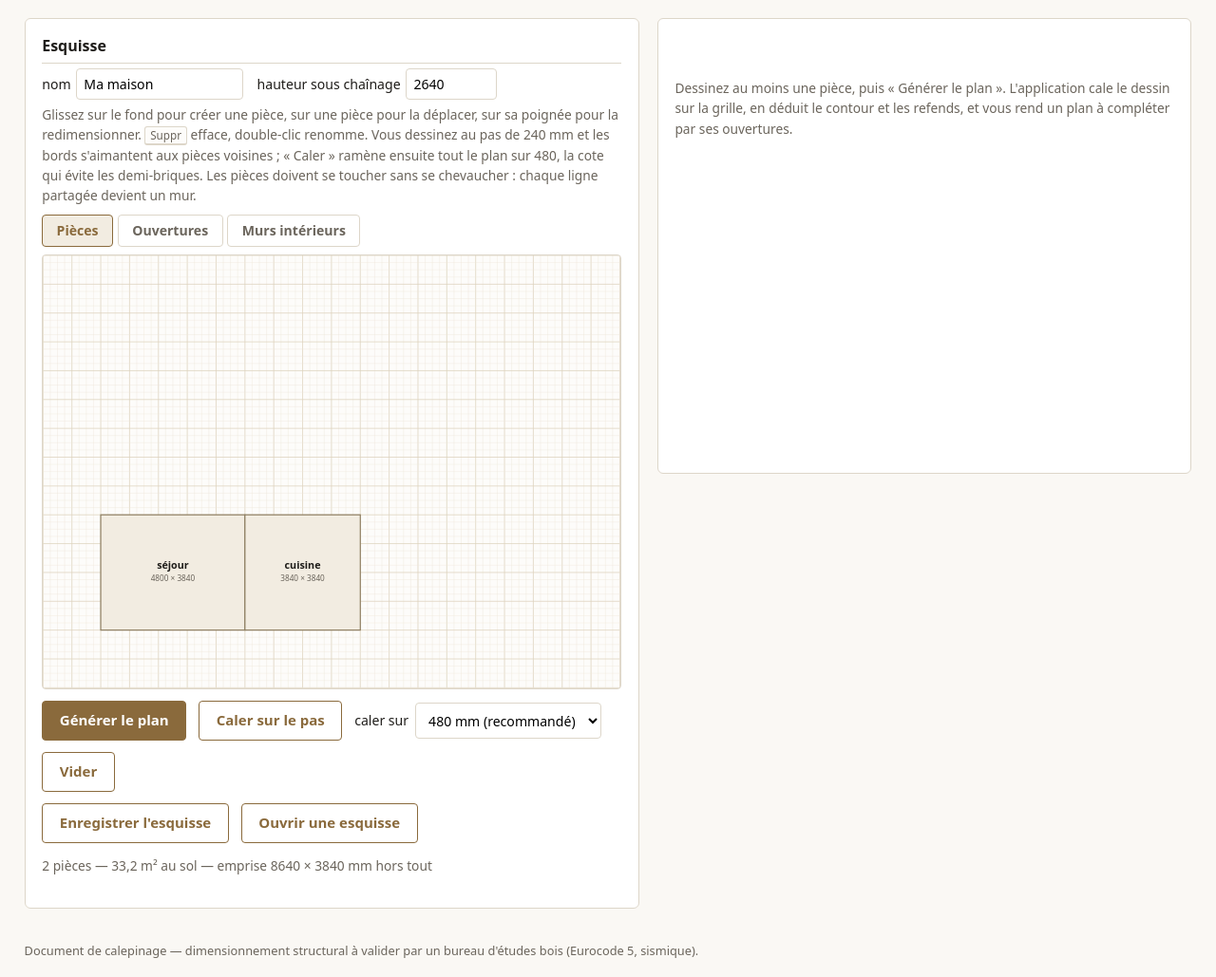
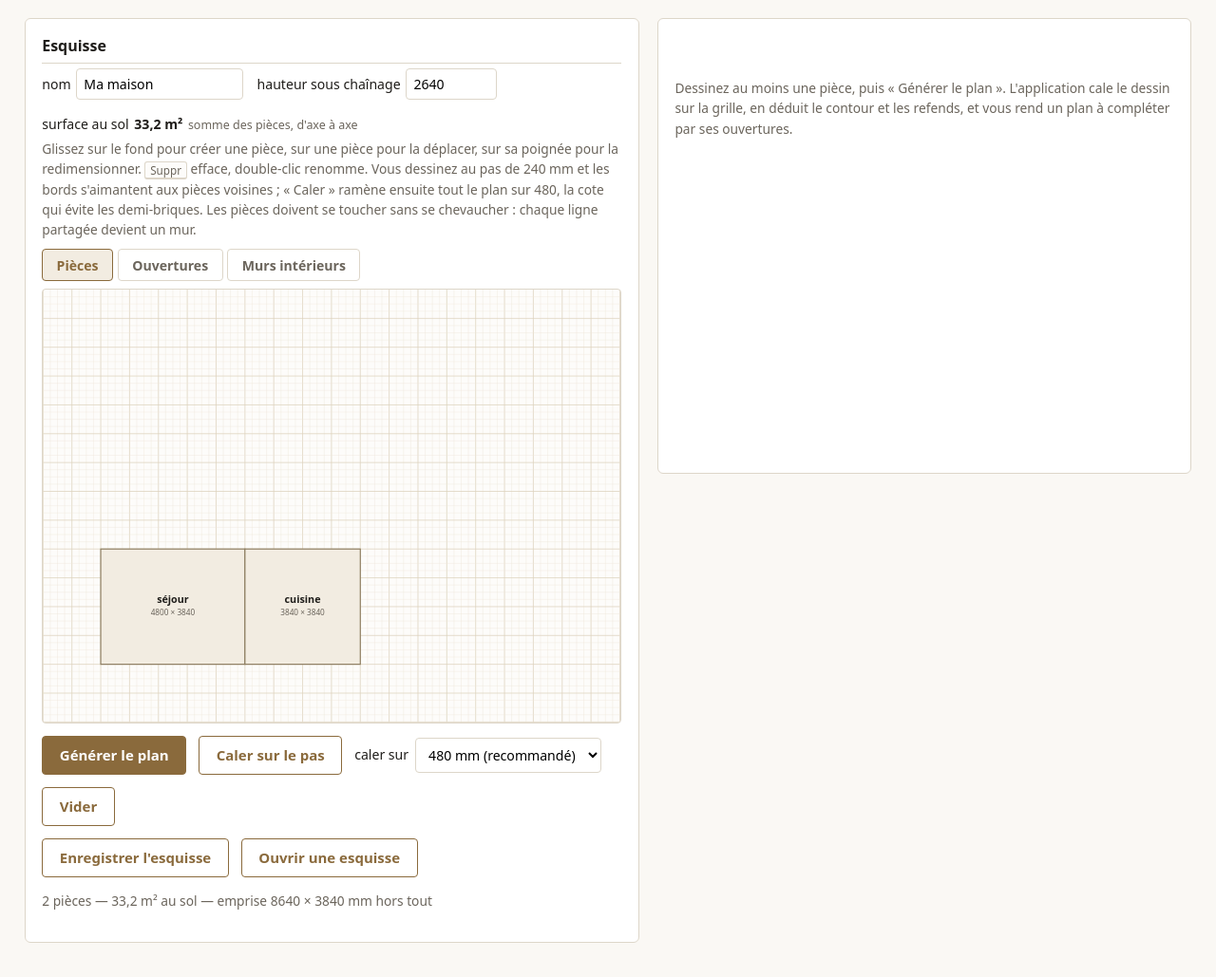
Before and after one commit to pobsteta/obqo, a FastAPI app: page / in a window 1280 px wide. Shown: the part 95-1124 px from the top of the page at 95% size. Run offline with FastAPI, Linux system fonts and the light colour scheme.

Commit message:
fix(esquisse): une piece se cote en longueur et largeur, pas en hauteur
Vu en plan, un rectangle de piece n'a que des cotes horizontales. Le
formulaire disait « largeur x hauteur » : la seule hauteur d'une
esquisse est la hauteur sous chainage, commune a tout le batiment, et
celle d'une ouverture — qui est bien verticale, sous le linteau.

- la zone « Piece selectionnee » demande **longueur** (l'axe des x) et
  **largeur** (l'axe des y), et son aide dit ou est passee la hauteur ;
- les constats du serveur suivent : « longueur 5100 mm : multiple de 240
  attendu », la ou ils annonçaient une hauteur de piece ;
- `model.esquisse.Piece` documente ses deux champs. Ils gardent leurs
  noms — `largeur` et `hauteur` — parce que ce sont ceux des esquisses
  deja enregistrees : les renommer casserait les fichiers pour un
  vocabulaire. La zone des ouvertures, elle, ne change pas : « hauteur x
  largeur » y est exact.

Et la surface totale se voit enfin : elle etait calculee et affichee,
mais en bas du volet, dans la barre d'etat ou elle se cherchait. Elle
s'affiche desormais en haut, a cote du nom et de la hauteur sous
chainage — « surface au sol 33,2 m2 », somme des pieces d'axe a axe —
et suit chaque geste comme le reste du dessin.

```diff
--- a/src/obqo/engine/esquisse.py
+++ b/src/obqo/engine/esquisse.py
@@ -567,7 +567,9 @@ def vers_plan(esquisse: Esquisse) -> tuple[Plan | None, Rapport]:
     """Convertit une esquisse en plan obqo. Retourne None si c'est impossible."""
     rapport = Rapport()
     for piece in esquisse.pieces:
-        for cote, valeur in (("largeur", piece.largeur), ("hauteur", piece.hauteur)):
+        # Une piece se cote en plan : longueur et largeur, jamais une hauteur.
+        # Les champs du modele gardent leurs noms — voir `model.esquisse.Piece`.
+        for cote, valeur in (("longueur", piece.largeur), ("largeur", piece.hauteur)):
             if valeur % GRILLE:
                 rapport.ajouter(
                     Gravite.ERREUR,
--- a/src/obqo/web/statique/esquisse.js
+++ b/src/obqo/web/statique/esquisse.js
@@ -177,9 +177,10 @@ function dessiner() {
   });
 
   if (typeof memoriser === "function") memoriser();
-  // Le formulaire suit l'etat comme le dessin : une seule source, un seul
-  // endroit ou le rafraichir.
+  // Le formulaire et le compteur suivent l'etat comme le dessin : une seule
+  // source, un seul endroit ou les rafraichir.
   montrerFormePiece();
+  document.getElementById("surface-totale").textContent = surfaceTotale();
 
   if (conflits.size) {
     const noms = [...conflits].map((i) => `« ${pieces[i].nom} »`).join(", ");
@@ -865,8 +866,12 @@ function montrerFormePiece() {
   const piece = pieces[selection];
   forme.hidden = false;
   document.getElementById("piece-nom").value = piece.nom;
-  document.getElementById("piece-largeur").value = piece.largeur;
-  document.getElementById("piece-hauteur").value = piece.hauteur;
+  // Le modele dit `largeur`/`hauteur` — ce sont les noms du fichier d'esquisse
+  // deja enregistre — mais une piece vue en plan n'a pas de hauteur : elle a
+  // une longueur (en x) et une largeur (en y). La hauteur de la maison est la
+  // hauteur sous chainage, commune a tout le batiment.
+  document.getElementById("piece-longueur").value = piece.largeur;
+  document.getElementById("piece-largeur").value = piece.hauteur;
   document.getElementById("piece-x").value = piece.x;
   document.getElementById("piece-y").value = piece.y;
   document.getElementById("piece-resume").textContent = resumeDeLaPiece(piece);
@@ -875,8 +880,8 @@ function montrerFormePiece() {
 function resumeDeLaPiece(piece) {
   const surface = (piece.largeur * piece.hauteur) / 1e6;
   const lignes = [
-    `« ${piece.nom} » : ${piece.largeur} × ${piece.hauteur} mm d'axe à axe, ` +
-      `${surface.toFixed(1).replace(".", ",")} m²`,
+    `« ${piece.nom} » : longueur ${piece.largeur} × largeur ${piece.hauteur} mm ` +
+      `d'axe à axe, ${surface.toFixed(1).replace(".", ",")} m²`,
   ];
   if (Math.min(piece.largeur, piece.hauteur) < MINI) {
     lignes.push(
@@ -893,10 +898,10 @@ function resumeDeLaPiece(piece) {
 // Les cotes se calent sur 240 comme le dessin ; « Caler » ramenera l'ensemble
 // sur 480 si on le lui demande.
 const CHAMPS_DE_PIECE = {
-  largeur: (piece, valeur) => {
+  longueur: (piece, valeur) => {
     piece.largeur = Math.max(PAS_DESSIN, valeur);
   },
-  hauteur: (piece, valeur) => {
+  largeur: (piece, valeur) => {
     piece.hauteur = Math.max(PAS_DESSIN, valeur);
   },
   x: (piece, valeur) => {
--- a/src/obqo/web/statique/obqo.css
+++ b/src/obqo/web/statique/obqo.css
@@ -245,6 +245,11 @@ a.bouton { display: inline-block; }
 .forme .cote-fois { margin-left: -.45rem; }
 
 .identite { display: flex; flex-wrap: wrap; gap: .9rem; margin: .3rem 0 .2rem; }
+/* Le compteur de surface se lit en meme temps que le nom et la hauteur : il
+   suit le dessin, il n'attend pas qu'on aille chercher la barre d'etat. */
+.compteur { display: flex; align-items: baseline; gap: .35rem; font-size: .88rem; }
+.compteur output { font-weight: 600; }
+.compteur__note { font-size: .78rem; color: var(--encre-douce); }
 .identite label { display: flex; align-items: center; gap: .35rem; font-size: .88rem; }
 .identite input { padding: .3rem .45rem; border: 1px solid var(--bord); border-radius: 4px; font: inherit; }
 #nom-esquisse { width: 11rem; }
--- a/src/obqo/web/templates/esquisse.html
+++ b/src/obqo/web/templates/esquisse.html
@@ -9,6 +9,10 @@
         <label>hauteur sous chaînage
           <input id="hauteur-chainage" type="number" step="240" min="1440" value="2640">
         </label>
+        <span class="compteur">
+          surface au sol <output id="surface-totale">0,0 m²</output>
+          <span class="compteur__note">somme des pièces, d'axe à axe</span>
+        </span>
       </div>
       <p class="aide">
         Glissez sur le fond pour créer une pièce, sur une pièce pour la déplacer,
@@ -29,17 +33,21 @@
     <fieldset id="forme-piece" class="forme" hidden>
       <legend>Pièce sélectionnée</legend>
       <label>nom <input id="piece-nom" type="text"></label>
-      <label>largeur <input id="piece-largeur" type="number" step="240" min="240"></label>
-      <label class="cote-fois">× hauteur
-        <input id="piece-hauteur" type="number" step="240" min="240">
+      <label>longueur <input id="piece-longueur" type="number" step="240" min="240"></label>
+      <label class="cote-fois">× largeur
+        <input id="piece-largeur" type="number" step="240" min="240">
       </label>
       <label>x <input id="piece-x" type="number" step="240" min="0"></label>
       <label>y <input id="piece-y" type="number" step="240" min="0"></label>
       <button type="button" id="piece-supprimer" class="bouton">Supprimer</button>
       <p class="aide" id="piece-resume"></p>
       <p class="aide">
-        Les cotes vont d'axe de mur à axe de mur, au pas de 240&nbsp;mm ;
-        <em>x</em> et <em>y</em> placent le coin bas-gauche depuis l'origine du
+        Deux cotes en plan, jamais une hauteur : la <strong>longueur</strong> se
+        mesure d'est en ouest (l'axe des <em>x</em>), la <strong>largeur</strong>
+        du sud au nord (l'axe des <em>y</em>). La hauteur, elle, est commune à
+        toute la maison — c'est la <em>hauteur sous chaînage</em>, en haut de ce
+        volet. Les cotes vont d'axe de mur à axe de mur, au pas de 240&nbsp;mm ;
+        <em>x</em> et <em>y</em> placent le coin sud-ouest depuis l'origine du
         dessin. Ce que la souris fait, ces champs le font au millimètre près —
         et deux pièces doivent toujours se toucher sans se chevaucher.
       </p>
@@ -55,6 +63,8 @@
         </select>
       </label>
       <label>hauteur <input id="baie-hauteur" type="number" step="240" min="240" value="1200"></label>
+      <!-- Ici « hauteur » est bien une hauteur : celle de la tremie, verticale,
+           sous le linteau. C'est la seule des trois zones ou le mot en soit une. -->
       <label class="cote-fois">× largeur
         <input id="baie-largeur" type="number" step="240" min="720" value="1200">
       </label>
@@ -63,7 +73,8 @@
       <p class="aide" id="baie-resume"></p>
       <p class="aide">
         Les cotes portent sur la trémie et se saisissent en hauteur × largeur,
-        au pas de 240&nbsp;mm. La largeur s'applique le long du mur, rive gauche
+        au pas de 240&nbsp;mm : la hauteur est bien verticale, sous le linteau,
+        et la largeur se mesure le long du mur. La largeur s'applique le long du mur, rive gauche
         fixe ; l'ouverture recule d'elle-même si elle ne tient plus au bout du
         mur.
       </p>
```
Also changed, not shown: docs/tester.md (+4 -2 lines), src/obqo/model/esquisse.py (+13 -1 lines), tests/test_esquisse.py (+4 -0 lines), tests/test_web.py (+5 -1 lines), README.md.
